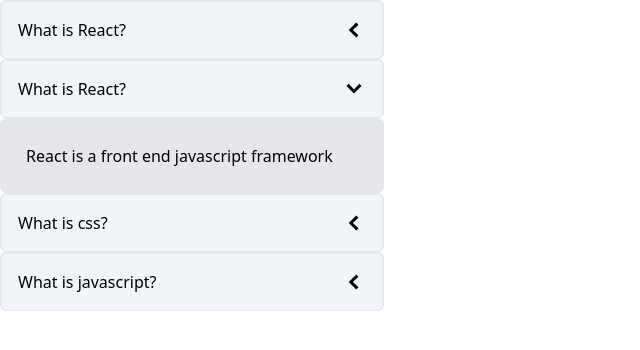
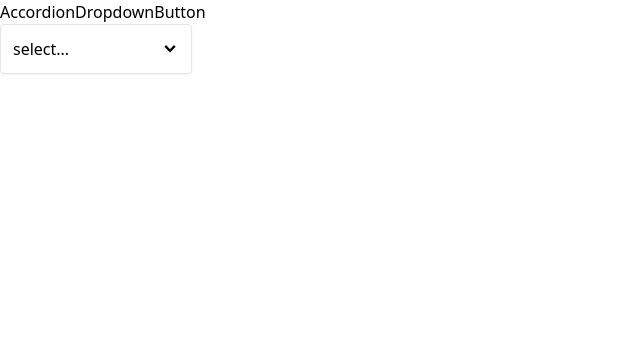
Before and after one commit to fatalegayatri/compon, a React (Create React App) app: page /Dropdown in a window 1280 px wide. Shown: the top 350 px of the page, without its empty margins (0-640 px from the left). Built offline with nearby package versions, Linux system fonts and the light colour scheme.

Commit message:
Routing added

```diff
--- a/src/App.js
+++ b/src/App.js
@@ -1,35 +1,25 @@
 import React from "react";
-import Accordion from "./components/Accordion";
+import Route from "./components/Route";
+import AccordionPage from "./pages/AccordionPage";
+import ButtonPage from "./pages/ButtonPage";
+import DropdownPage from "./pages/DropdownPage";
+import Sidebar from "./components/Sidebar";
 function App() {
-  const data = [
-    {
-      id: "1efjwk",
-      title: "What is React?",
-      content: "React is a front end javascript framework",
-    },
-    {
-      id: "1efjwk1",
-      title: "What is React?",
-      content: "React is a front end javascript framework",
-    },
-    {
-      id: "1efjwk3",
-      title: "What is css?",
-      content:
-        "React is a front end javascript framework lorem ipsum dolor sit amet consectetur adipisicing elit.",
-    },
-    {
-      id: "1efjwk4",
-      title: "What is javascript?",
-      content: "React is a front end javascript framework",
-    },
-  ];
-
   return (
     <div>
-      <Accordion data={data} />
+      <Sidebar />
+      <div>
+        <Route path="/Dropdown">
+          <DropdownPage />
+        </Route>
+        <Route path="/Accordion">
+          <AccordionPage />
+        </Route>
+        <Route path="/Button">
+          <ButtonPage />
+        </Route>
+      </div>
     </div>
   );
 }
-
 export default App;
--- /dev/null
+++ b/src/Context/NavigationContext.js
@@ -0,0 +1,29 @@
+import { createContext, useEffect, useState } from "react";
+
+const NavigationContext = createContext();
+
+function NavigationProvider({ children }) {
+  const [currentPath, setCurrentPath] = useState(window.location.pathname);
+  useEffect(() => {
+    const onNavigate = (event) => {
+      setCurrentPath(window.location.pathname);
+    };
+    window.addEventListener("popstate", onNavigate);
+    return () => {
+      window.removeEventListener("popstate", onNavigate);
+    };
+  }, []);
+  const Nagivate = (to) => {
+    window.history.pushState({}, "", to);
+    setCurrentPath(to);
+  };
+
+  return (
+    <NavigationContext.Provider value={{ Nagivate, currentPath }}>
+      {children}
+    </NavigationContext.Provider>
+  );
+}
+export { NavigationProvider };
+
+export default NavigationContext;
--- /dev/null
+++ b/src/Hooks/Navigate-hook.js
@@ -0,0 +1,7 @@
+import NavigateContext from "../Context/NavigationContext";
+import { useContext } from "react";
+const NavigationContext = () => {
+  return useContext(NavigateContext);
+};
+
+export default NavigationContext;
--- /dev/null
+++ b/src/components/Dropdown.js
@@ -0,0 +1,57 @@
+import React from "react";
+import { useState, useEffect } from "react";
+import Panel from "./Panel";
+import { useRef } from "react";
+import { GoChevronDown } from "react-icons/go";
+function Dropdown({ options, onChange, value }) {
+  const [Isopen, setIsopen] = useState(false);
+  const Elref = useRef(null);
+  const handleClick = () => {
+    setIsopen(!Isopen);
+  };
+  const handleSelect = (option) => {
+    setIsopen(false);
+    onChange(option);
+  };
+  console.log(options);
+  const renderedOption = options.map((option) => {
+    return (
+      <div
+        className="hover:bg-blue-200 p-1"
+        onClick={() => handleSelect(option)}
+        key={option.value}
+      >
+        {option.label}
+      </div>
+    );
+  });
+  useEffect(() => {
+    const onBodyClick = (event) => {
+      if (!Elref.current.contains(event.target)) {
+        setIsopen(false);
+      }
+    };
+    document.addEventListener("click", onBodyClick);
+    return () => {
+      document.removeEventListener("click", onBodyClick);
+    };
+  }, []);
+
+  return (
+    <div ref={Elref} className="w-48 relative ">
+      <Panel
+        onClick={handleClick}
+        className="flex justify-between items-center"
+      >
+        {value?.label || "select..."} <GoChevronDown className="text-lg" />{" "}
+      </Panel>
+      {Isopen && (
+        <Panel className=" absolute top-full w-full cursor-pointer ">
+          {renderedOption}
+        </Panel>
+      )}
+    </div>
+  );
+}
+
+export default Dropdown;
--- /dev/null
+++ b/src/components/Link.js
@@ -0,0 +1,22 @@
+import React from "react";
+import { useContext } from "react";
+import NavigationContext from "../Context/NavigationContext";
+function Link({ to, children }) {
+  const { Nagivate } = useContext(NavigationContext);
+  const handleClick = (event) => {
+    if (event.cntrlKey || event.metaKey) {
+      return;
+    }
+    Nagivate(to);
+    event.preventDefault();
+  };
+  console.log(to);
+
+  return (
+    <a href={to} onClick={handleClick}>
+      {children}
+    </a>
+  );
+}
+
+export default Link;
--- /dev/null
+++ b/src/components/Panel.js
@@ -0,0 +1,15 @@
+import React from "react";
+import classNames from "classnames";
+const Panel = ({ className, children, ...rest }) => {
+  const classes = classNames(
+    "border shadow-sm p-3  bg-white rounded",
+    className
+  );
+  return (
+    <div className={classes} {...rest}>
+      {children}
+    </div>
+  );
+};
+
+export default Panel;
--- /dev/null
+++ b/src/components/Route.js
@@ -0,0 +1,10 @@
+import NavigationContext from "../Hooks/Navigate-hook";
+function Route({ children, path }) {
+  const { currentPath } = NavigationContext();
+  if (currentPath === path) {
+    return children;
+  }
+  return null;
+}
+
+export default Route;
--- /dev/null
+++ b/src/components/Sidebar.js
@@ -0,0 +1,29 @@
+import React from "react";
+import Link from "./Link";
+
+const Sidebar = () => {
+  const links = [
+    {
+      label: "Accordion",
+      path: "/Accordion",
+    },
+    {
+      label: "Dropdown",
+      path: "/Dropdown",
+    },
+    {
+      label: "Button",
+      path: "/Button",
+    },
+  ];
+  const rederedList = links.map((link) => {
+    return (
+      <Link key={link.label} to={link.path}>
+        {link.label}
+      </Link>
+    );
+  });
+  return <div className="">{rederedList}</div>;
+};
+
+export default Sidebar;
--- a/src/index.js
+++ b/src/index.js
@@ -2,8 +2,13 @@
 import reactDOM from "react-dom/client";
 import App from "./App";
 import "./index.css";
+import { NavigationProvider } from "./Context/NavigationContext";
 
 const el = document.getElementById("root");
 const root = reactDOM.createRoot(el);
 
-root.render(<App />);
+root.render(
+  <NavigationProvider>
+    <App />
+  </NavigationProvider>
+);
--- /dev/null
+++ b/src/pages/AccordionPage.js
@@ -0,0 +1,34 @@
+import Accordion from "../components/Accordion";
+function AccordionPage() {
+  const data = [
+    {
+      id: "1efjwk",
+      title: "What is React?",
+      content: "React is a front end javascript framework",
+    },
+    {
+      id: "1efjwk1",
+      title: "What is React?",
+      content: "React is a front end javascript framework",
+    },
+    {
+      id: "1efjwk3",
+      title: "What is css?",
+      content:
+        "React is a front end javascript framework lorem ipsum dolor sit amet consectetur adipisicing elit.",
+    },
+    {
+      id: "1efjwk4",
+      title: "What is javascript?",
+      content: "React is a front end javascript framework",
+    },
+  ];
+
+  return (
+    <div>
+      <Accordion data={data} />
+    </div>
+  );
+}
+
+export default AccordionPage;
--- a/src/pages/Buttonpage.js
+++ b/src/pages/Buttonpage.js
@@ -7,7 +7,7 @@
   GoVerified,
 } from "react-icons/go";
 
-function Buttonpage() {
+function ButtonPage() {
   return (
     <div>
       <div>
@@ -43,4 +43,4 @@
     </div>
   );
 }
-export default Buttonpage;
+export default ButtonPage;
--- /dev/null
+++ b/src/pages/DropdownPage.js
@@ -0,0 +1,31 @@
+import React from "react";
+import Dropdown from "../components/Dropdown";
+import { useState } from "react";
+function App() {
+  const [selected, setSelected] = useState(null);
+  const handleSelect = (option) => {
+    setSelected(option);
+  };
+  const options = [
+    {
+      label: "Red",
+      value: "red",
+    },
+    {
+      label: "Green",
+      value: "green",
+    },
+    {
+      label: "Blue",
+      value: "blue",
+    },
+  ];
+
+  return (
+    <div>
+      <Dropdown options={options} onChange={handleSelect} value={selected} />
+    </div>
+  );
+}
+
+export default App;
```
